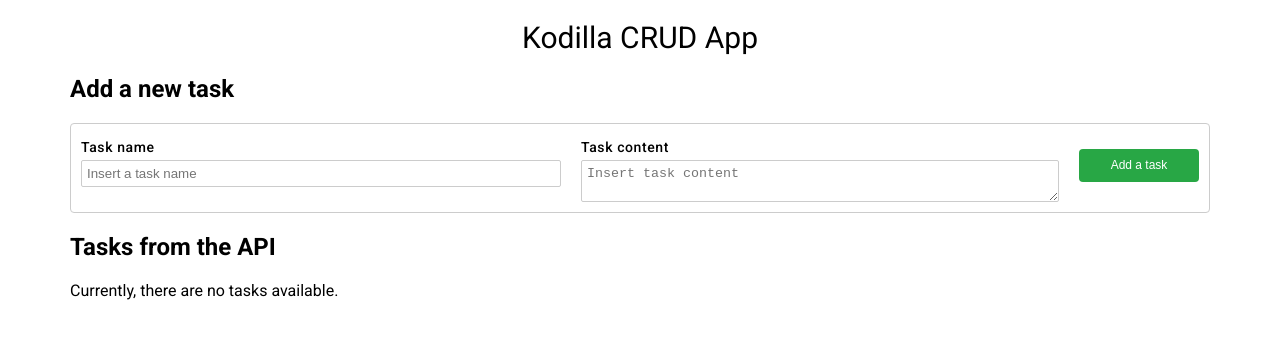
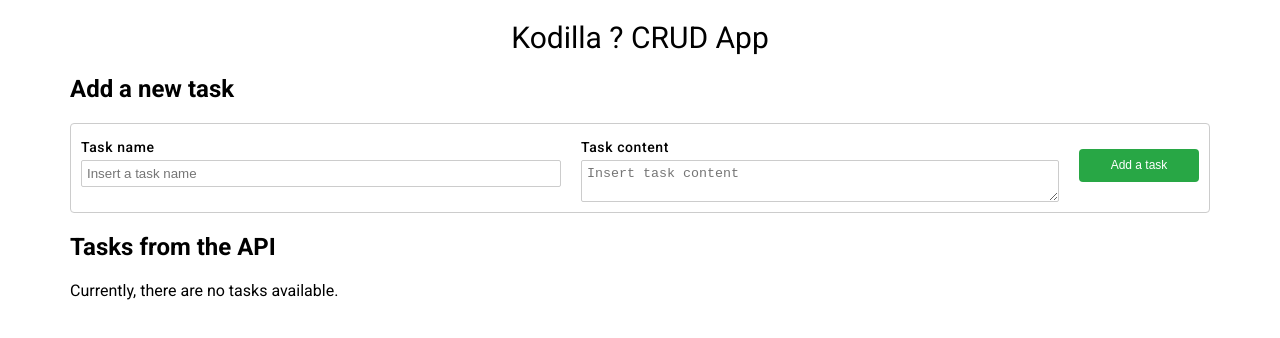
Before and after one commit to MARudnicki/MARudnicki.github.io, a plain HTML site: page index.html in a window 1280 px wide. Drawn offline with Linux system fonts and the light colour scheme; no server answers.

Commit message:
changing basic kodilla content

```diff
--- a/index.html
+++ b/index.html
@@ -9,10 +9,11 @@
   <link href="https://fonts.googleapis.com/css?family=Roboto:400,400i,500,500i,700,700i&subset=latin-ext" rel="stylesheet">
 </head>
 <body>
-<h1 class="kodilla-heading kodilla-heading--main">Kodilla CRUD App</h1>
+<h1 class="kodilla-heading kodilla-heading--main">Kodilla ? CRUD App</h1>
 
 <main class="crud container">
   <section class="datatable">
+
     <h2>Add a new task</h2>
     <form
         class="datatable__row datatable__row--add"
```
